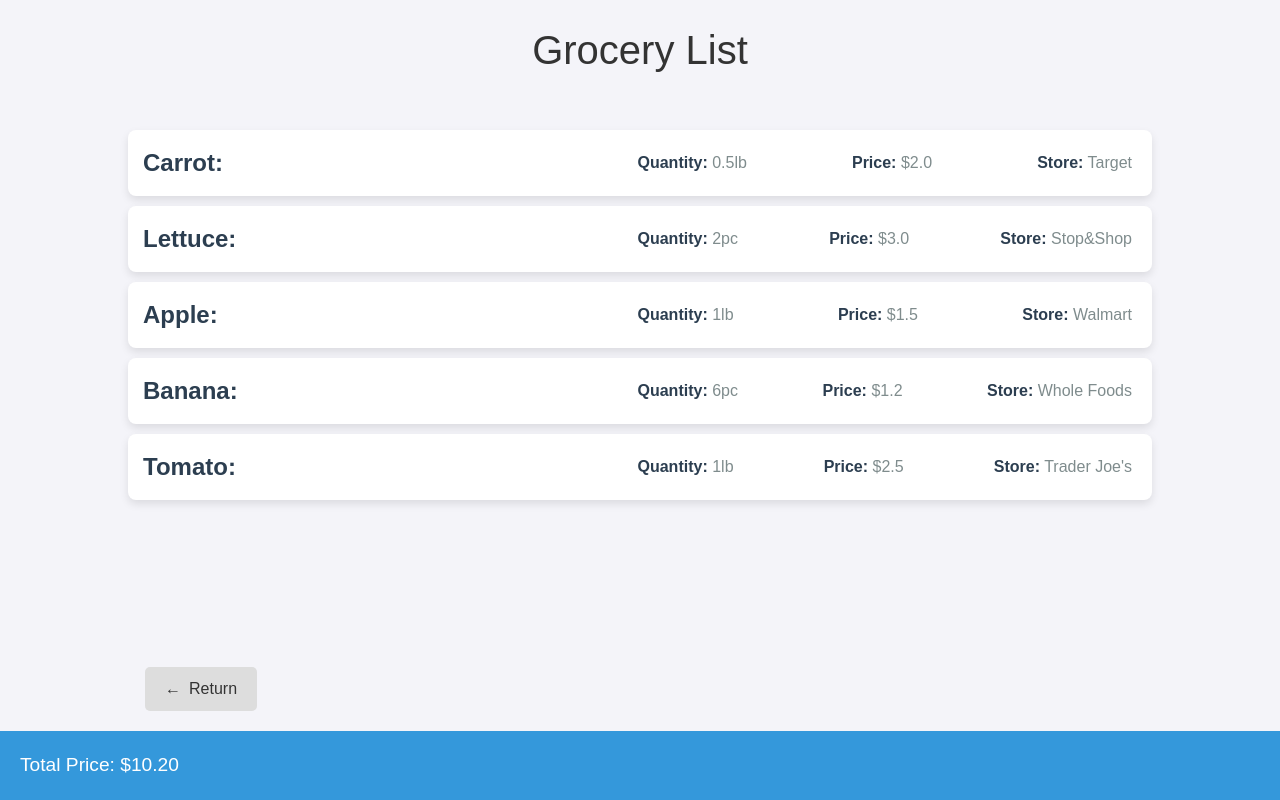
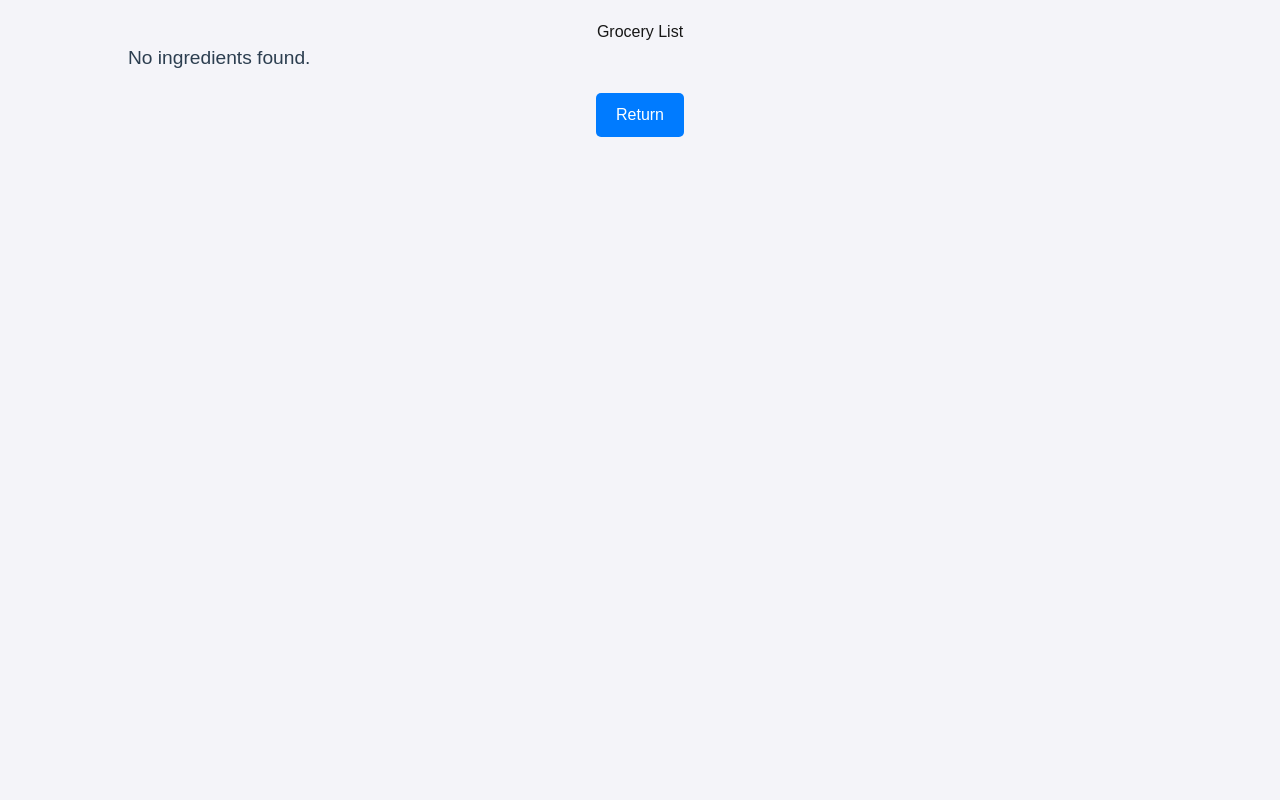
Before and after one commit to aatmaj28/Innovaite-2025, a Next.js app in the folder my-food-app/: page /results in a window 1280 px wide. Built offline with nearby package versions, Linux system fonts and the light colour scheme.

Commit message:
first commit

```diff
--- a/my-food-app/app/results/page.js
+++ b/my-food-app/app/results/page.js
@@ -1,24 +1,29 @@
 "use client";
 
 import { useRouter } from "next/navigation";
-import { useState } from "react";
+import { useState, useEffect } from "react";
 
 export default function Results() {
   const router = useRouter();
-  const [isHovered, setIsHovered] = useState(false);
+  const [ingredients, setIngredients] = useState([]); // Stores API response
 
-  const data = {
-    carrot: ["0.5lb", "2.0", "Target"],
-    lettuce: ["2pc", "3.0", "Stop&Shop"],
-    apple: ["1lb", "1.5", "Walmart"],
-    banana: ["6pc", "1.2", "Whole Foods"],
-    tomato: ["1lb", "2.5", "Trader Joe's"],
-  };//fetch
+  // Extract API data from URL parameters
+  useEffect(() => {
+    if (typeof window !== "undefined") {
+      const urlParams = new URLSearchParams(window.location.search);
+      const dataString = urlParams.get("data");
 
-  const totalPrice = Object.values(data).reduce(
-    (sum, details) => sum + parseFloat(details[1]),
-    0
-  );
+      if (dataString) {
+        try {
+          const apiData = JSON.parse(dataString); // Convert back to JSON
+          console.log("Fetched Data:", apiData);
+          setIngredients(apiData.ingredients || []); // Store in state
+        } catch (error) {
+          console.error("Error parsing API data:", error);
+        }
+      }
+    }
+  }, []);
 
   const appContainerStyle = {
     display: "flex",
@@ -30,22 +35,16 @@ export default function Results() {
     paddingTop: "20px",
   };
 
-  const titleStyle = {
-    fontSize: "2.5em",
-    marginBottom: "40px",
-    color: "#333",
-    textAlign: "center",
-  };
-
-  const groceryListStyle = {
+  const listStyle = {
     listStyleType: "none",
     padding: "0",
     width: "80%",
     margin: "0 auto",
-    flexGrow: 1, // Allows the list to push footer down
+    fontSize: "1.2em",
+    color: "#2c3e50",
   };
 
-  const groceryItemStyle = {
+  const listItemStyle = {
     backgroundColor: "#fff",
     margin: "10px 0",
     padding: "15px",
@@ -55,100 +54,37 @@ export default function Results() {
     justifyContent: "space-between",
     alignItems: "center",
     paddingRight: "20px",
-    transition: "transform 0.3s ease",
-  };
-
-  const itemNameStyle = {
-    fontWeight: "bold",
-    fontSize: "1.5em",
-    color: "#2c3e50",
-    flex: 1,
-  };
-
-  const itemDetailsStyle = {
-    fontSize: "1em",
-    color: "#7f8c8d",
-    display: "flex",
-    justifyContent: "space-between",
-    width: "50%",
-  };
-
-  const detailLabelStyle = {
-    fontWeight: "bold",
-    color: "#2c3e50",
-  };
-
-  const buttonContainerStyle = {
-    display: "flex",
-    justifyContent: "flex-start",
-    width: "100%",
-    paddingLeft: "145px",
-    paddingBottom: "20px", // Adds space above the footer
   };
 
   const buttonStyle = {
+    marginTop: "20px",
     padding: "10px 20px",
-    backgroundColor: isHovered ? "#ccc" : "#ddd",
-    color: "#333",
+    backgroundColor: "#007bff",
+    color: "#fff",
     border: "none",
     borderRadius: "5px",
     cursor: "pointer",
     fontSize: "1em",
-    display: "flex",
-    alignItems: "center",
-    gap: "8px",
     transition: "background-color 0.3s ease",
-  };
-
-  const footerStyle = {
-    width: "100%",
-    backgroundColor: "#3498db",
-    color: "#fff",
-    textAlign: "left",
-    padding: "20px",
-    fontSize: "1.2em",
-    marginTop: "auto", // Ensures footer is always at the bottom
   };
 
   return (
     <div style={appContainerStyle}>
-      <h1 style={titleStyle}>Grocery List</h1>
-      <ul style={groceryListStyle}>
-        {Object.entries(data).map(([item, details]) => (
-          <li
-            style={groceryItemStyle}
-            key={item}
-            onMouseEnter={(e) => (e.currentTarget.style.transform = "translateY(-5px)")}
-            onMouseLeave={(e) => (e.currentTarget.style.transform = "translateY(0)")}
-          >
-            <div style={itemNameStyle}>{item.charAt(0).toUpperCase() + item.slice(1)}:</div>
-            <div style={itemDetailsStyle}>
-              <span>
-                <span style={detailLabelStyle}>Quantity:</span> {details[0]}
-              </span>
-              <span>
-                <span style={detailLabelStyle}>Price:</span> ${details[1]}
-              </span>
-              <span>
-                <span style={detailLabelStyle}>Store:</span> {details[2]}
-              </span>
-            </div>
-          </li>
-        ))}
+      <h1>Grocery List</h1>
+      <ul style={listStyle}>
+        {ingredients.length > 0 ? (
+          ingredients.map((ingredient, index) => (
+            <li key={index} style={listItemStyle}>
+              {ingredient.item}: {ingredient.amount} {ingredient.unit}
+            </li>
+          ))
+        ) : (
+          <p>No ingredients found.</p>
+        )}
       </ul>
-
-      <div style={buttonContainerStyle}>
-        <button
-          style={buttonStyle}
-          onClick={() => router.push("/food-form")}
-          onMouseEnter={() => setIsHovered(true)}
-          onMouseLeave={() => setIsHovered(false)}
-        >
-          <span>←</span> Return
-        </button>
-      </div>
-
-      <div style={footerStyle}>Total Price: ${totalPrice.toFixed(2)}</div>
+      <button style={buttonStyle} onClick={() => router.push("/food-form")}>
+        Return
+      </button>
     </div>
   );
 }
```
Also changed, not shown: my-food-app/app/food-form/page.js (+80 -105 lines).
